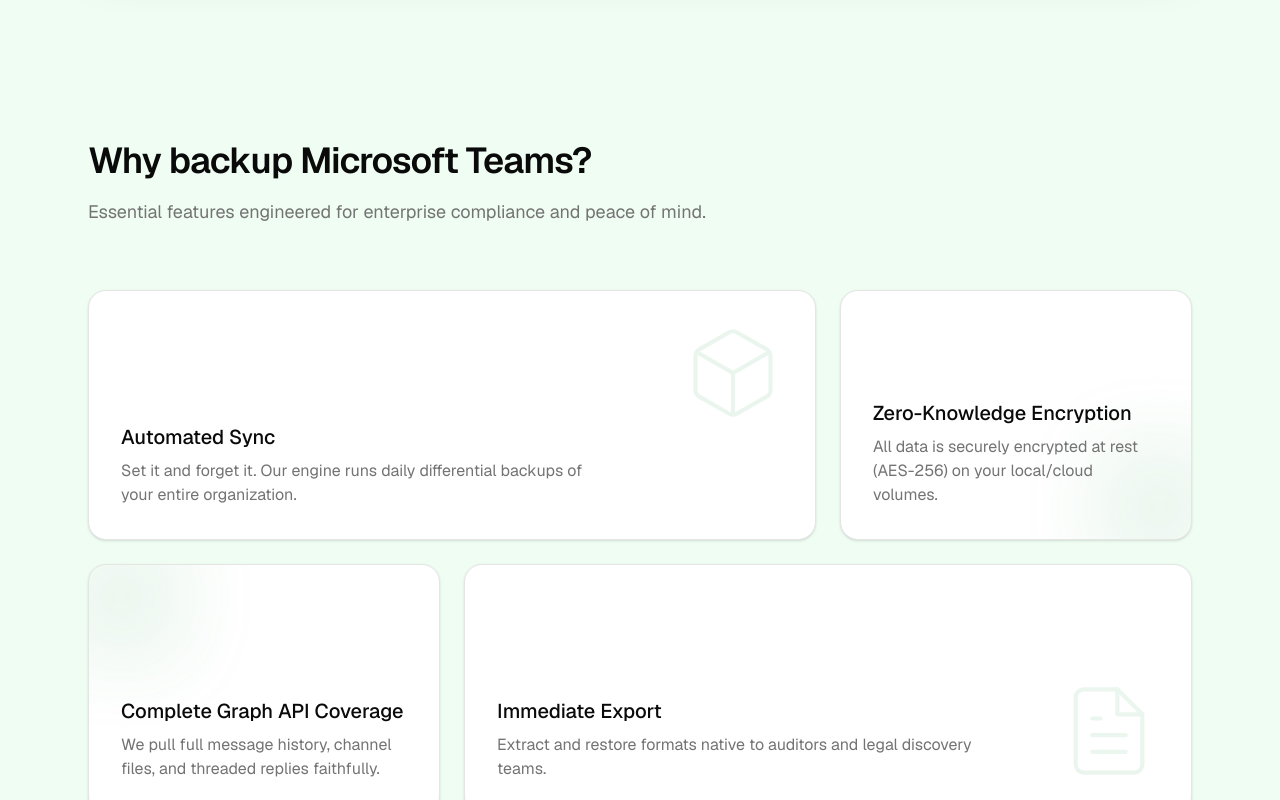
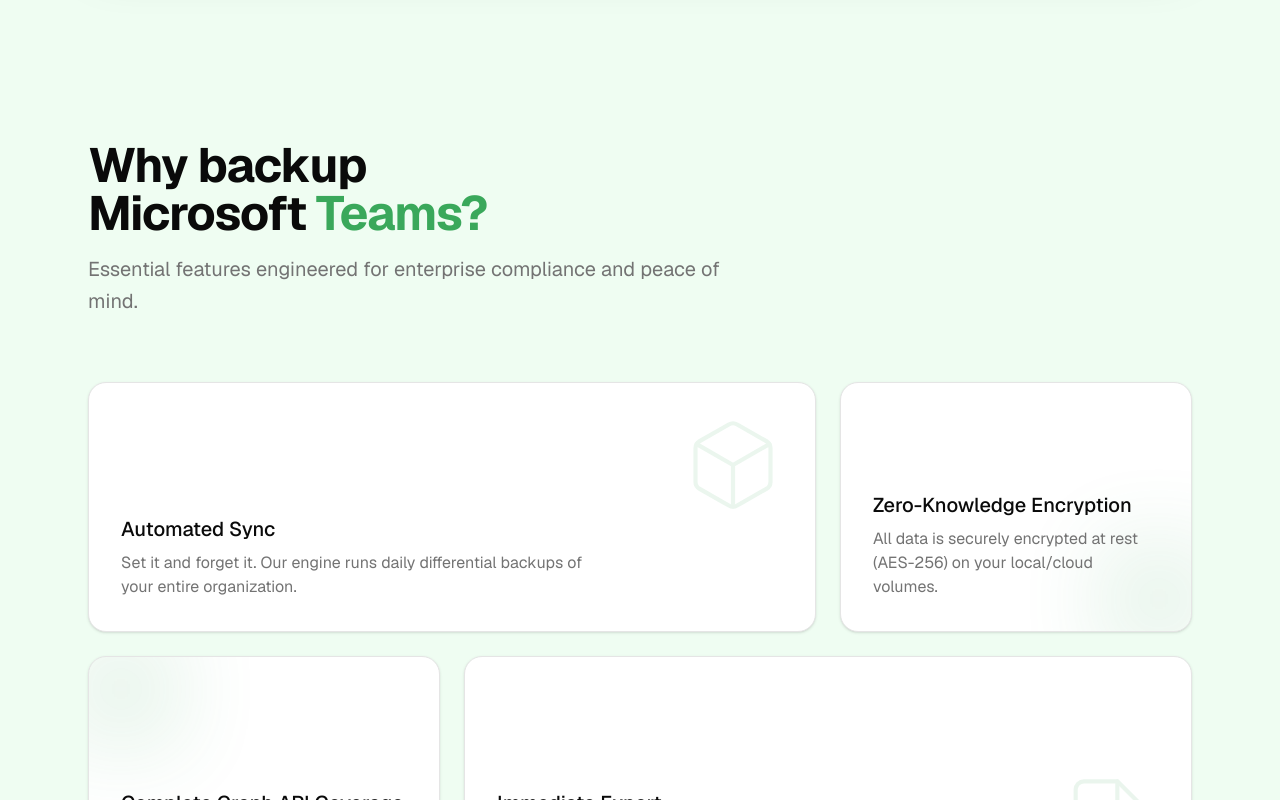
Before and after one commit to raulkolaric/backup-teams-frontend, a Next.js app: page /en in a window 1280 px wide. Shown: the part 1020-1820 px from the top of the page. Built offline with nearby package versions, Linux system fonts and the light colour scheme.

Commit message:
size + integration between components design

```diff
--- a/package.json
+++ b/package.json
@@ -11,6 +11,7 @@
   "dependencies": {
     "class-variance-authority": "^0.7.1",
     "clsx": "^2.1.1",
+    "framer-motion": "^12.34.3",
     "lucide-react": "^0.575.0",
     "next": "16.1.6",
     "next-intl": "^4.8.3",
--- a/src/components/ui/ComparisonTable.tsx
+++ b/src/components/ui/ComparisonTable.tsx
@@ -1,5 +1,7 @@
 import React from 'react';
 import { useTranslations } from 'next-intl';
+import { WordFadeIn } from './word-fade-in';
+import { BlurFade } from './blur-fade';
 
 export default function ComparisonTable() {
   const t = useTranslations('Comparison');
@@ -17,12 +19,16 @@
 
       {/* Section Header */}
       <div className="flex flex-col gap-4 text-left items-start">
-        <h2 className="text-3xl md:text-4xl font-semibold tracking-tight text-foreground">
-          {t('title')}
-        </h2>
-        <p className="text-lg text-muted-foreground leading-relaxed max-w-2xl">
-          {t('subtitle')}
-        </p>
+        <WordFadeIn
+          words={t('title')}
+          className="text-4xl md:text-5xl text-balance"
+          highlightWords={['enough']}
+        />
+        <BlurFade delay={0.25} inView>
+          <p className="text-lg md:text-xl text-muted-foreground leading-relaxed max-w-2xl">
+            {t('subtitle')}
+          </p>
+        </BlurFade>
       </div>
 
       {/* Glassmorphism Table Shell */}
--- a/src/components/ui/FeaturesGrid.tsx
+++ b/src/components/ui/FeaturesGrid.tsx
@@ -1,5 +1,7 @@
 import React from 'react';
 import { useTranslations } from 'next-intl';
+import { WordFadeIn } from './word-fade-in';
+import { BlurFade } from './blur-fade';
 
 export default function FeaturesGrid() {
   const t = useTranslations('Features');
@@ -9,12 +11,16 @@
 
       {/* Section Header */}
       <div className="flex flex-col gap-4 max-w-2xl">
-        <h2 className="text-3xl md:text-4xl font-semibold tracking-tight text-foreground">
-          {t('title')}
-        </h2>
-        <p className="text-lg text-muted-foreground leading-relaxed">
-          {t('subtitle')}
-        </p>
+        <WordFadeIn
+          words={t('title')}
+          className="text-4xl md:text-5xl text-balance"
+          highlightWords={['Teams']}
+        />
+        <BlurFade delay={0.25} inView>
+          <p className="text-lg md:text-xl text-muted-foreground leading-relaxed">
+            {t('subtitle')}
+          </p>
+        </BlurFade>
       </div>
 
       {/* Bento Grid */}
--- /dev/null
+++ b/src/components/ui/blur-fade.tsx
@@ -0,0 +1,49 @@
+"use client";
+
+import { useRef } from "react";
+import { useInView, motion } from "framer-motion";
+
+interface BlurFadeProps {
+  children: React.ReactNode;
+  className?: string;
+  duration?: number;
+  delay?: number;
+  inView?: boolean;
+  inViewMargin?: string;
+}
+
+export function BlurFade({
+  children,
+  className,
+  duration = 0.5,
+  delay = 0,
+  inView = true,
+  inViewMargin = "-50px",
+}: BlurFadeProps) {
+  const ref = useRef(null);
+  const inViewResult = useInView(ref, { once: true, margin: inViewMargin as any });
+  const isInView = !inView || inViewResult;
+
+  const variants = {
+    hidden: { y: 20, opacity: 0, filter: "blur(6px)" },
+    visible: { y: 0, opacity: 1, filter: "blur(0px)" },
+  };
+
+  return (
+    <motion.div
+      ref={ref}
+      initial="hidden"
+      animate={isInView ? "visible" : "hidden"}
+      exit="hidden"
+      variants={variants}
+      transition={{
+        delay,
+        duration,
+        ease: "easeOut",
+      }}
+      className={className}
+    >
+      {children}
+    </motion.div>
+  );
+}
--- /dev/null
+++ b/src/components/ui/word-fade-in.tsx
@@ -0,0 +1,63 @@
+"use client";
+
+import { motion } from "framer-motion";
+import { cn } from "@/lib/utils";
+
+interface WordFadeInProps {
+  words: string;
+  className?: string;
+  delay?: number;
+  highlightWords?: string[];
+}
+
+export function WordFadeIn({
+  words,
+  delay = 0.1,
+  className,
+  highlightWords = [],
+}: WordFadeInProps) {
+  const _words = words.split(" ");
+
+  const container = {
+    hidden: { opacity: 0 },
+    show: {
+      opacity: 1,
+      transition: {
+        staggerChildren: delay,
+      },
+    },
+  };
+
+  const item = {
+    hidden: { y: 20, opacity: 0, filter: "blur(10px)" },
+    show: { y: 0, opacity: 1, filter: "blur(0px)", transition: { duration: 0.5 } },
+  };
+
+  return (
+    <motion.h2
+      variants={container}
+      initial="hidden"
+      whileInView="show"
+      viewport={{ once: true, margin: "-10%" }}
+      className={cn("font-bold tracking-tight text-foreground", className)}
+    >
+      {_words.map((word, i) => {
+        // match highlighted words without punctuation
+        const cleanWord = word.replace(/[.,!?]/g, "");
+        const isHighlighted = highlightWords.includes(cleanWord);
+
+        return (
+          <span key={i}>
+            <motion.span
+              variants={item}
+              className={cn("inline-block", isHighlighted && "text-accent")}
+            >
+              {word}
+            </motion.span>
+            {i < _words.length - 1 && " "}
+          </span>
+        );
+      })}
+    </motion.h2>
+  );
+}
```
Also changed, not shown: 1 other file (tests, documents, lock files or other folders).
